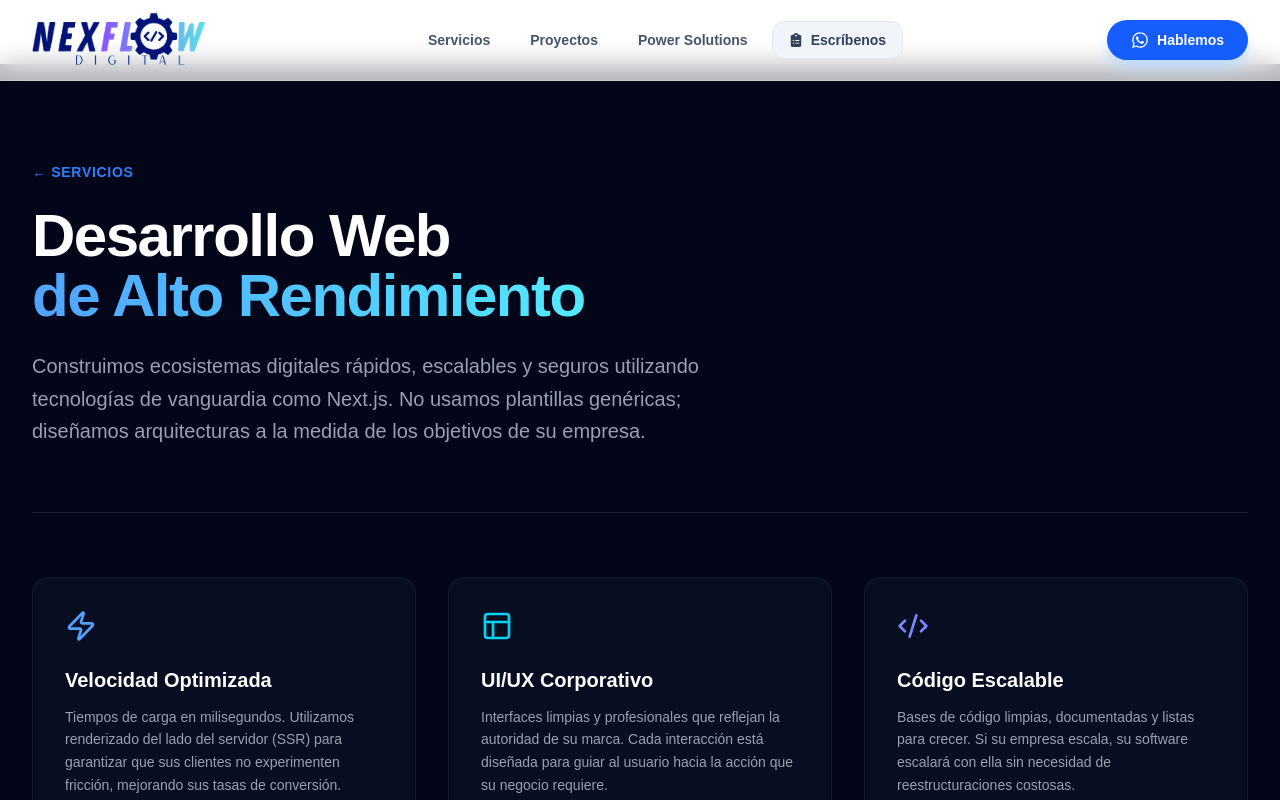
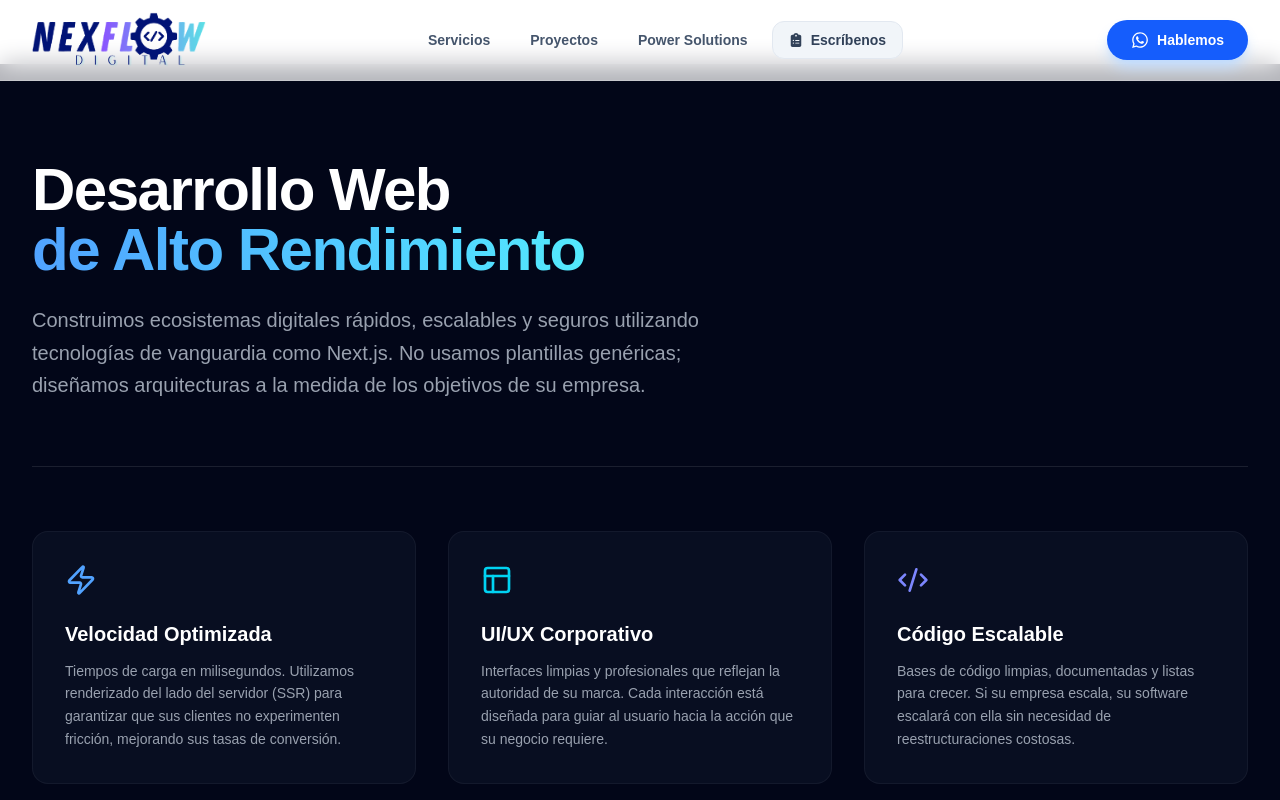
Before and after one commit to merloyflores/nexflow-portfolio, a Next.js app: page /desarrollo-web in a window 1280 px wide. Shown: the top 800 px of the page. Built offline with nearby package versions, Linux system fonts and the light colour scheme.

Commit message:
style: eliminar botón innecesario en la sección de desarrollo-web

```diff
--- a/src/app/desarrollo-web/page.tsx
+++ b/src/app/desarrollo-web/page.tsx
@@ -9,9 +9,6 @@ export default function DesarrolloWebPage() {
 
         {/* Header del Servicio */}
         <div className="mb-16 border-b border-white/10 pb-16 text-center md:text-left">
-          <Link href="/#servicios" className="text-blue-500 hover:text-blue-400 text-sm font-bold tracking-wider uppercase mb-6 inline-block">
-            &larr; Servicios
-          </Link>
           <h1 className="text-4xl md:text-6xl font-black tracking-tight mb-6">
             Desarrollo Web <br />
             <span className="text-transparent bg-clip-text bg-linear-to-r from-blue-400 to-cyan-300">
```
